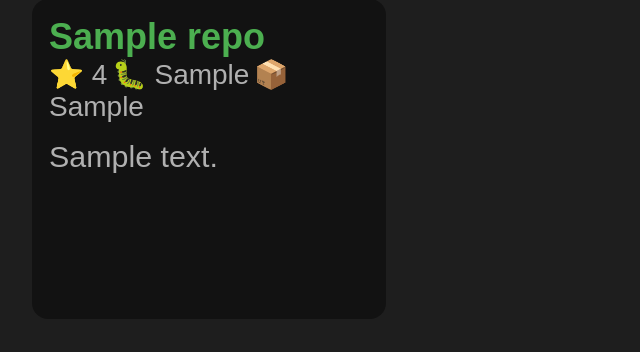
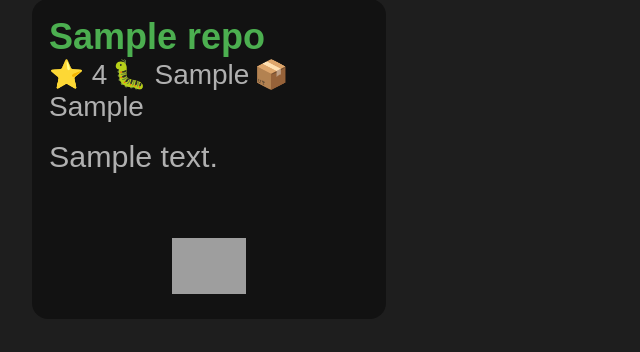
Before and after one commit to Miskler/website, a Flask app: template templates/cards/github.html in a window 1280 px wide. Shown: the part 448-800 px from the top of the page, without its empty margins (0-640 px from the left). Run offline with Flask 3, Linux system fonts and the light colour scheme; the template is opened without the code that fills it: most values are stand-ins (such as "Sample title", 1, 10 or a date in 2020); grey boxes marked "Sample" are stand-in pictures; parts of the project's set-up code (start-up, migrations or seed data) failed here and were passed over; some libraries are stand-ins or nearby versions; grey boxes are pictures that could not be loaded.

Commit message:
full complite github card

```diff
--- a/static/cards/github.css
+++ b/static/cards/github.css
@@ -278,12 +278,25 @@ body {
 }
 
 .cardLanguages {
+    width: 100%;
+    left: 0;
+    bottom: 0;
+    position: absolute;
+}
+
+.cardLanguages > .line {
     display: flex;
     height: 2vh;
-    position: absolute;
-    bottom: 0;
-    left: 0;
-    width: 100%;
+}
+
+.cardLanguages > .labels {
+    height: 7vh;
+    display: flex;
+    justify-content: space-around;
+    margin-bottom: 1vh;
+}
+.cardLanguages > .labels > img {
+    height: 100%;
 }
 
 .Python {
@@ -294,7 +307,7 @@ body {
     background-color: #567c99;
 }
 
-.Go {
+.GLSL {
     background-color: #00ADD8;
 }
 
@@ -318,11 +331,15 @@ body {
     background-color: #666666;
 }
 
+.Batchfile {
+    background-color: #424141;
+}
+
 .Shell {
     background-color: #0A7E0A;
 }
 
-.cardLanguages > div {
+.cardLanguages > .line > div {
     width: var(--p);
     height: 100%;
 }
--- a/static/cards/steam.css
+++ b/static/cards/steam.css
@@ -55,6 +55,11 @@ body {
 .nameSpace svg {
     height: 100%;
     color: black;
+}
+.nameSpace > span {
+    display: flex;
+    height: fit-content;
+    align-self: center;
 }
 
 .nameSpaceSecond {
--- a/templates/cards/github.html
+++ b/templates/cards/github.html
@@ -2,7 +2,6 @@
     <head>
         <link rel="stylesheet" href="{{ url_for('static', filename='variables.css') }}">
         <link rel="stylesheet" href="{{ url_for('static', filename='cards/github.css') }}">
-        <link rel="stylesheet" href="https://cdn.jsdelivr.net/npm/chartist/dist/chartist.min.css">
     </head>
     <body>
         <script src="{{ url_for('static', filename='theme_toggle_iframe.js') }}"></script>
@@ -79,9 +78,16 @@
                     {% endif %}
 
                     <div class="cardLanguages">
-                        {% for language, percent in repo.languages_percent.items() %}
-                        <div style="--p: {{ percent }}%" class="{{ language }}"></div>
-                        {% endfor %}
+                        <div class="labels">
+                            {% for language, percent in repo.languages_percent.items() %}
+                            <img src="{{ url_for('static', filename='cards/icons/languages/' + (language | lower) + '.svg') }}" title="{{ language }} {{ percent }}%">
+                            {% endfor %}
+                        </div>
+                        <div class="line">
+                            {% for language, percent in repo.languages_percent.items() %}
+                            <div style="--p: {{ percent }}%" class="{{ language }}" title="{{ language }} {{ percent }}%"></div>
+                            {% endfor %}
+                        </div>
                     </div>
                 </a>
                 {% endfor %}
```
Also changed, not shown: static/cards/icons/languages/batchfile.svg (added), static/cards/icons/languages/css.svg, static/cards/icons/languages/gdscript.svg (added), static/cards/icons/languages/glsl.svg (added), static/cards/icons/languages/html.svg, static/cards/icons/languages/makefile.svg, static/cards/icons/languages/python.svg, static/cards/icons/languages/shell.svg (added), static/cards/icons/languages/terminal-box-svgrepo-com.svg (deleted), 1 other file.
